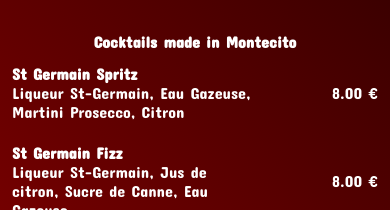
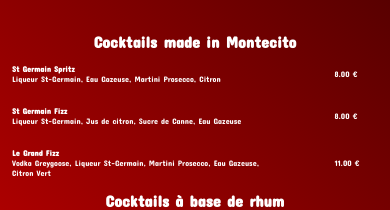
Before and after one commit to Marie-Soleil-Projects/Montecito, a plain HTML site: page carte.html in a window 390 px wide. Shown: the part 634-844 px from the top of the page. Drawn offline with Linux system fonts and the light colour scheme; a web font is replaced by a local one.

Commit message:
Update style.css

```diff
--- a/style.css
+++ b/style.css
@@ -364,6 +364,9 @@
         border-bottom: none;
     }
 
+    td{
+        font-size: 8px;
+    }
 
 }
 
```
